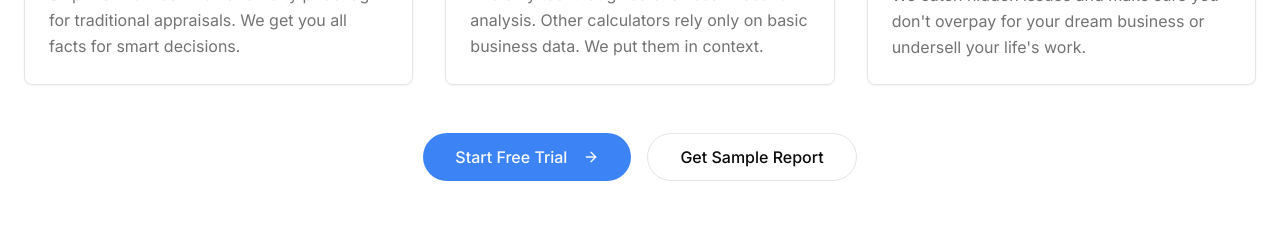
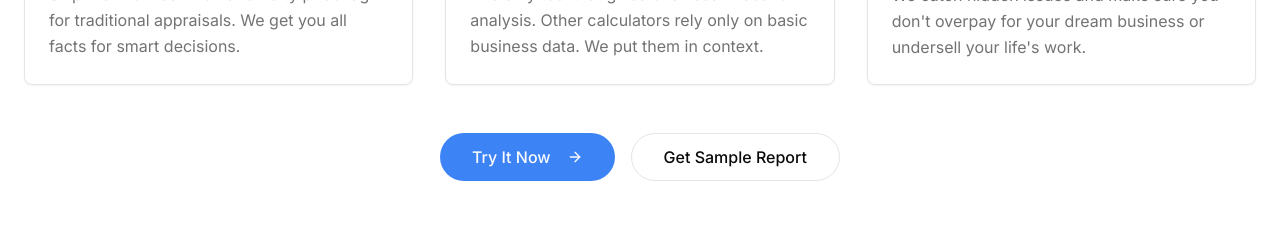
Before and after one commit to real-boop/Bizalyze-v2, a Next.js app: page / in a window 1280 px wide. Shown: the part 1800-2031 px from the top of the page. Built offline with nearby package versions, Linux system fonts and the light colour scheme; no server answers.

Commit message:
Change button text from 'Start Free Trial' to 'Try It Now'

```diff
--- a/app/page.tsx
+++ b/app/page.tsx
@@ -679,7 +679,7 @@ export default function LandingPage() {
             >
               <Link href="/start">
                 <Button size="lg" className="rounded-full h-12 px-8 text-base">
-                  Start Free Trial
+                  Try It Now
                   <ArrowRight className="ml-2 h-4 w-4" />
                 </Button>
               </Link>
```
